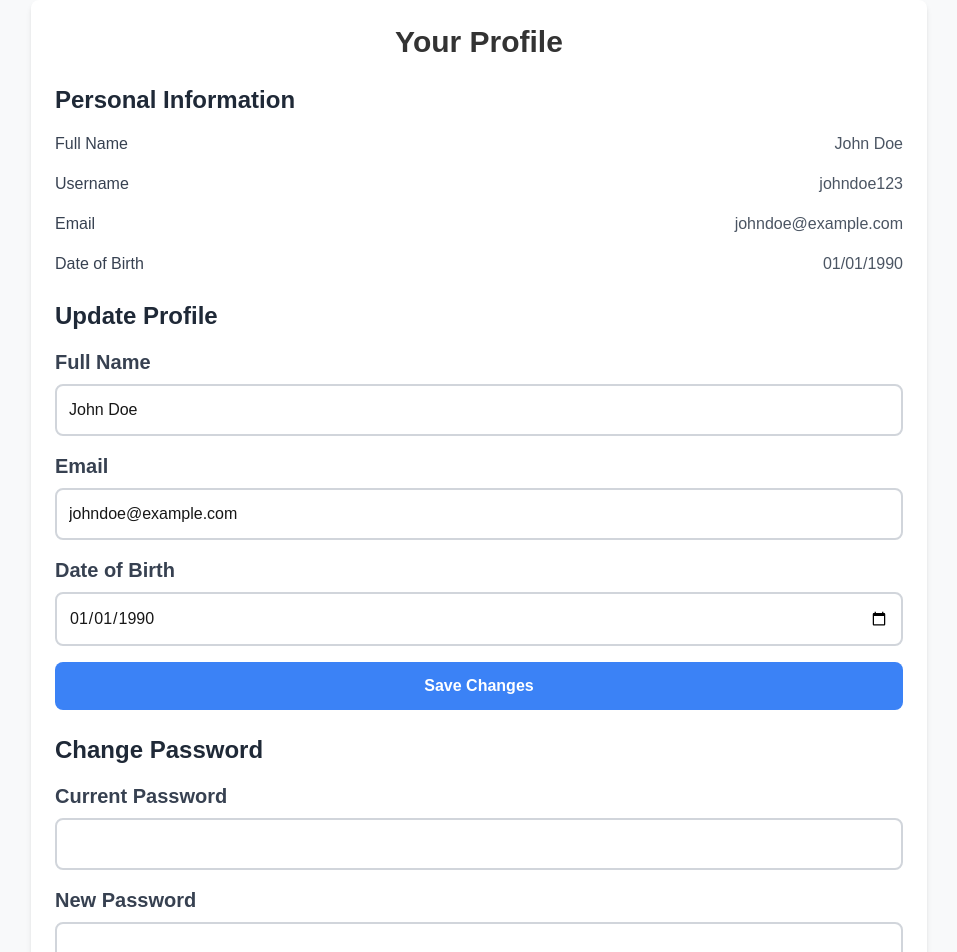
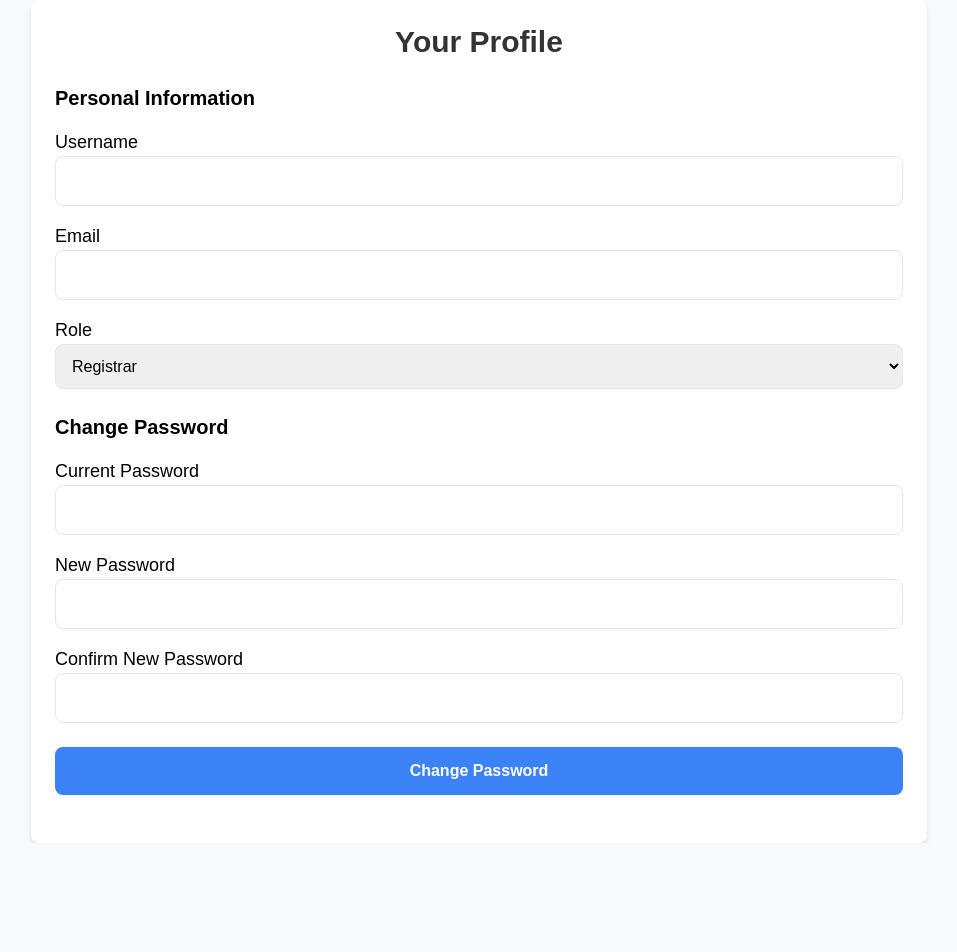
Before and after one commit to yeabisra-b/vers-Front-end, a Next.js app: page /profile in a window 1280 px wide. Shown: the top 952 px of the page, without its empty margins (161-1118 px from the left). After the commit the page ends 843 px from the top, so only its background shows below. Built offline with nearby package versions, Linux system fonts and the light colour scheme.

Commit message:
updated the profiles page

```diff
--- a/src/pages/profile.js
+++ b/src/pages/profile.js
@@ -1,104 +1,141 @@
-export default function ProfilePage() {
+import { useState, useEffect } from "react";
+import InputField from "../components/InputField";
+import SelectField from "../components/SelectField";
+import SectionHeader from "../components/SectionHeader";
+
+export default function ProfilePage({ user }) {
+  const [profileData, setProfileData] = useState({
+    username: "",
+    email: "",
+    role: "registrar", // Default role
+  });
+
+  const [passwordData, setPasswordData] = useState({
+    currentPassword: "",
+    newPassword: "",
+    confirmPassword: "",
+  });
+
+  const [passwordError, setPasswordError] = useState("");
+
+  useEffect(() => {
+    if (user) {
+      setProfileData({
+        username: user.username || "",
+        email: user.email || "",
+        role: user.role || "registrar",
+      });
+    }
+  }, [user]);
+
+  const handlePasswordChange = (e) => {
+    const { name, value } = e.target;
+    setPasswordData((prevData) => ({
+      ...prevData,
+      [name]: value,
+    }));
+    if (name === "newPassword" || name === "confirmPassword") {
+      setPasswordError(
+        name === "confirmPassword" && passwordData.newPassword !== value
+          ? "Passwords do not match."
+          : ""
+      );
+    }
+  };
+
+  const handlePasswordSubmit = (e) => {
+    e.preventDefault();
+    if (passwordData.newPassword !== passwordData.confirmPassword) {
+      setPasswordError("Passwords do not match.");
+      return;
+    }
+    console.log("Password Change Data:", passwordData);
+    alert("Password changed successfully.");
+    setPasswordData({
+      currentPassword: "",
+      newPassword: "",
+      confirmPassword: "",
+    });
+  };
+
   return (
     <div className="max-w-4xl mx-auto p-6 bg-white shadow-md rounded-lg">
       <h1 className="text-3xl font-semibold text-center mb-6">Your Profile</h1>
 
-        {/* Profile Info Section */}
+      {/* Personal Information */}
       <div className="mb-6">
-          <h2 className="text-2xl font-semibold text-gray-800 mb-4">Personal Information</h2>
+        <SectionHeader title="Personal Information" />
         <div className="space-y-4">
-            <div className="flex justify-between">
-              <span className="font-medium text-gray-700">Full Name</span>
-              <span className="text-gray-600">John Doe</span>
-            </div>
-            <div className="flex justify-between">
-              <span className="font-medium text-gray-700">Username</span>
-              <span className="text-gray-600">johndoe123</span>
-            </div>
-            <div className="flex justify-between">
-              <span className="font-medium text-gray-700">Email</span>
-              <span className="text-gray-600">johndoe@example.com</span>
-            </div>
-            <div className="flex justify-between">
-              <span className="font-medium text-gray-700">Date of Birth</span>
-              <span className="text-gray-600">01/01/1990</span>
-            </div>
+          <InputField
+            label="Username"
+            id="username"
+            value={profileData.username}
+            onChange={() => {}}
+            name="username"
+            required
+            disabled
+          />
+          <InputField
+            label="Email"
+            id="email"
+            value={profileData.email}
+            onChange={() => {}}
+            name="email"
+            type="email"
+            required
+            disabled
+          />
+          <SelectField
+            label="Role"
+            id="role"
+            value={profileData.role}
+            onChange={() => {}}
+            name="role"
+            options={[
+              { value: "registrar", label: "Registrar" },
+              { value: "official", label: "Official" },
+              { value: "admin", label: "Admin" },
+            ]}
+            disabled
+          />
         </div>
       </div>
 
-        {/* Update Info Section */}
+      {/* Password Change */}
       <div className="mb-6">
-          <h2 className="text-2xl font-semibold text-gray-800 mb-4">Update Profile</h2>
-          <form className="space-y-4">
-            <div>
-              <label htmlFor="full-name" className="block text-xl text-gray-700 font-semibold">Full Name</label>
-              <input
-                type="text"
-                id="full-name"
-                name="full-name"
-                className="w-full p-3 mt-2 border-2 border-gray-300 rounded-lg focus:outline-none focus:ring-2 focus:ring-blue-500"
-                defaultValue="John Doe"
+        <SectionHeader title="Change Password" />
+        <form onSubmit={handlePasswordSubmit}>
+          <div className="space-y-4">
+            <InputField
+              label="Current Password"
+              id="current-password"
+              value={passwordData.currentPassword}
+              onChange={handlePasswordChange}
+              name="currentPassword"
+              type="password"
+              required
             />
-            </div>
-            <div>
-              <label htmlFor="email" className="block text-xl text-gray-700 font-semibold">Email</label>
-              <input
-                type="email"
-                id="email"
-                name="email"
-                className="w-full p-3 mt-2 border-2 border-gray-300 rounded-lg focus:outline-none focus:ring-2 focus:ring-blue-500"
-                defaultValue="johndoe@example.com"
+            <InputField
+              label="New Password"
+              id="new-password"
+              value={passwordData.newPassword}
+              onChange={handlePasswordChange}
+              name="newPassword"
+              type="password"
+              required
             />
-            </div>
-            <div>
-              <label htmlFor="dob" className="block text-xl text-gray-700 font-semibold">Date of Birth</label>
-              <input
-                type="date"
-                id="dob"
-                name="dob"
-                className="w-full p-3 mt-2 border-2 border-gray-300 rounded-lg focus:outline-none focus:ring-2 focus:ring-blue-500"
-                defaultValue="1990-01-01"
+            <InputField
+              label="Confirm New Password"
+              id="confirm-password"
+              value={passwordData.confirmPassword}
+              onChange={handlePasswordChange}
+              name="confirmPassword"
+              type="password"
+              required
             />
-            </div>
-            <button
-              type="submit"
-              className="w-full p-3 mt-6 bg-blue-500 text-white font-semibold rounded-lg hover:bg-blue-600 transition duration-300"
-            >
-              Save Changes
-            </button>
-          </form>
-        </div>
-
-        {/* Password Change Section */}
-        <div className="mb-6">
-          <h2 className="text-2xl font-semibold text-gray-800 mb-4">Change Password</h2>
-          <form className="space-y-4">
-            <div>
-              <label htmlFor="current-password" className="block text-xl text-gray-700 font-semibold">Current Password</label>
-              <input
-                type="password"
-                id="current-password"
-                name="current-password"
-                className="w-full p-3 mt-2 border-2 border-gray-300 rounded-lg focus:outline-none focus:ring-2 focus:ring-blue-500"
-              />
-            </div>
-            <div>
-              <label htmlFor="new-password" className="block text-xl text-gray-700 font-semibold">New Password</label>
-              <input
-                type="password"
-                id="new-password"
-                name="new-password"
-                className="w-full p-3 mt-2 border-2 border-gray-300 rounded-lg focus:outline-none focus:ring-2 focus:ring-blue-500"
-              />
-            </div>
-            <div>
-              <label htmlFor="confirm-password" className="block text-xl text-gray-700 font-semibold">Confirm New Password</label>
-              <input
-                type="password"
-                id="confirm-password"
-                name="confirm-password"
-                className="w-full p-3 mt-2 border-2 border-gray-300 rounded-lg focus:outline-none focus:ring-2 focus:ring-blue-500"
-              />
+            {passwordError && (
+              <p className="text-red-500 text-sm">{passwordError}</p>
+            )}
           </div>
           <button
             type="submit"
```
Lines whose indentation alone changed are shown as unchanged.
